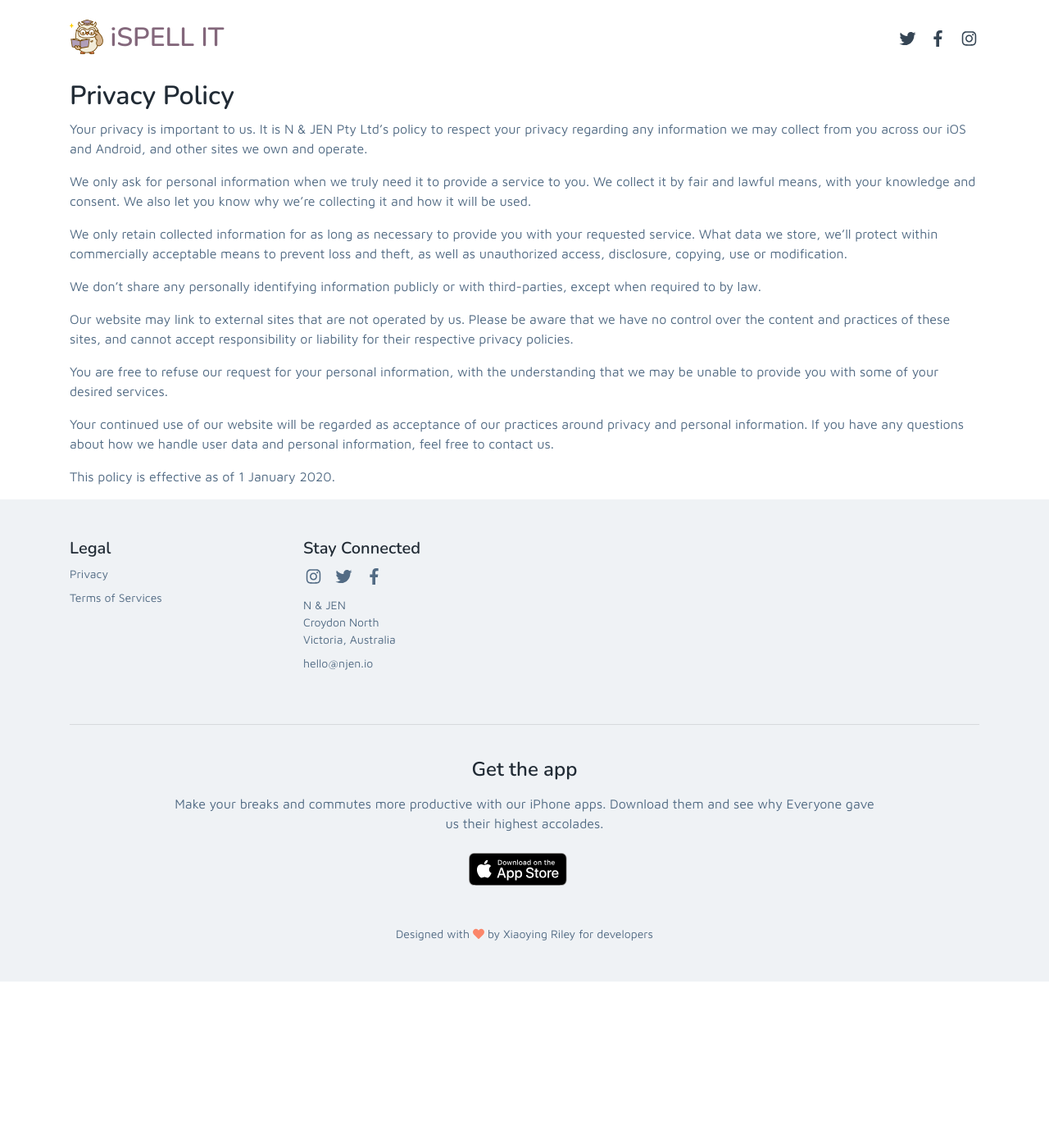
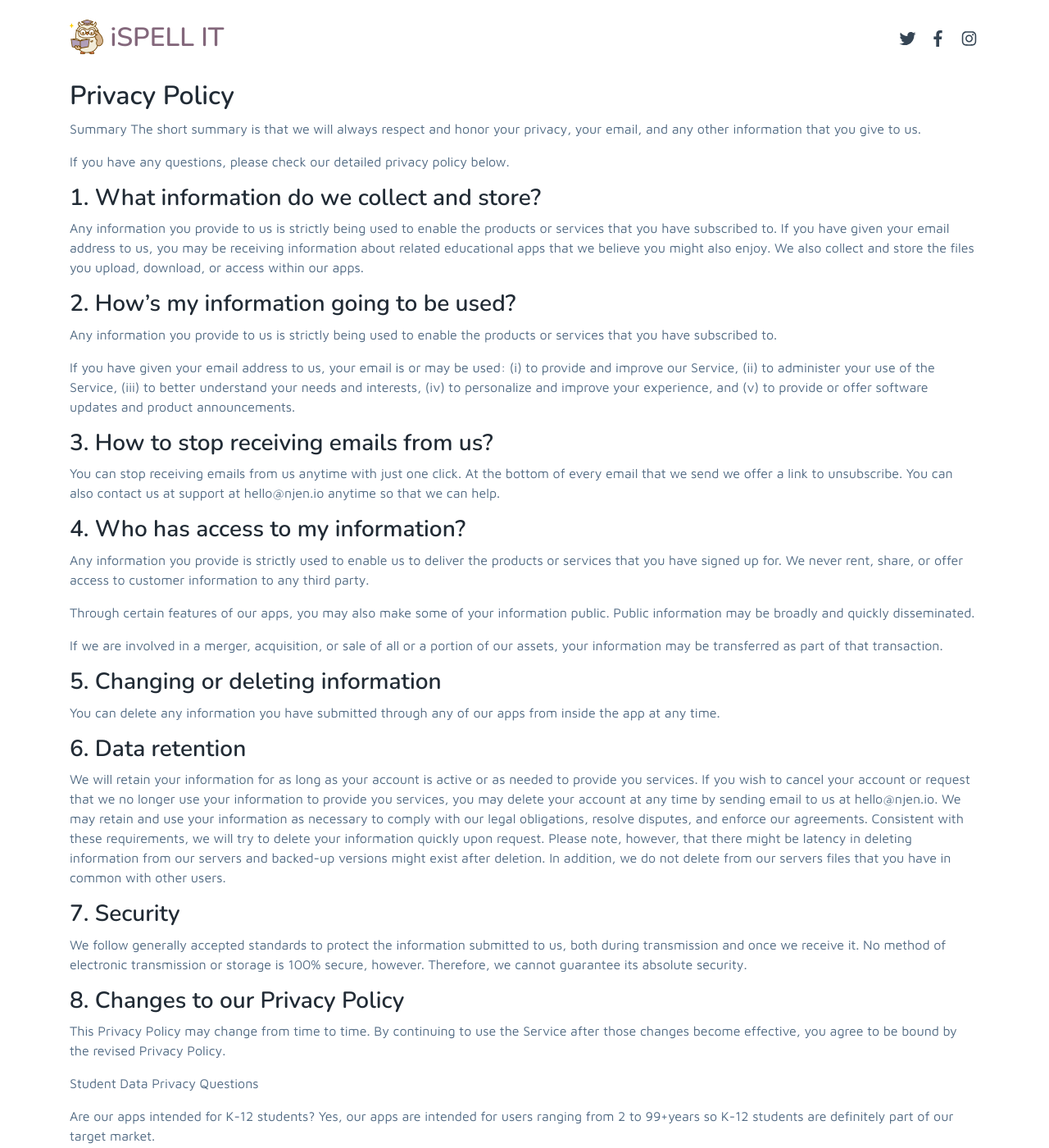
Before and after one commit to ispellit/ispellit, a Jekyll site: the page built from privacy.md, in a window 1280 px wide and 1400 px high. Shown: the whole window at 82% size. Built offline with Jekyll 4.4.1, drawn with Linux system fonts in a browser that asks for light colours; some of the changed text lies outside the part shown.

Commit message:
add privacy

```diff
--- a/privacy.md
+++ b/privacy.md
@@ -8,18 +8,66 @@ filename: privacy
 Privacy Policy
 --------------
 
-Your privacy is important to us. It is N & JEN Pty Ltd's policy to respect your privacy regarding any information we may collect from you across our iOS and Android, and other sites we own and operate.
+Summary
+The short summary is that we will always respect and honor your privacy, your email, and any other information that you give to us.
 
-We only ask for personal information when we truly need it to provide a service to you. We collect it by fair and lawful means, with your knowledge and consent. We also let you know why we’re collecting it and how it will be used.
 
-We only retain collected information for as long as necessary to provide you with your requested service. What data we store, we’ll protect within commercially acceptable means to prevent loss and theft, as well as unauthorized access, disclosure, copying, use or modification.
+If you have any questions, please check our detailed privacy policy below.
 
-We don’t share any personally identifying information publicly or with third-parties, except when required to by law.
+### 1\. What information do we collect and store?
 
-Our website may link to external sites that are not operated by us. Please be aware that we have no control over the content and practices of these sites, and cannot accept responsibility or liability for their respective privacy policies.
+Any information you provide to us is strictly being used to enable the products or services that you have subscribed to. If you have given your email address to us, you may be receiving information about related educational apps that we believe you might also enjoy. We also collect and store the files you upload, download, or access within our apps.
 
-You are free to refuse our request for your personal information, with the understanding that we may be unable to provide you with some of your desired services.
+### 2\. How’s my information going to be used?
 
-Your continued use of our website will be regarded as acceptance of our practices around privacy and personal information. If you have any questions about how we handle user data and personal information, feel free to contact us.
+Any information you provide to us is strictly being used to enable the products or services that you have subscribed to.
 
-This policy is effective as of 1 January 2020.
+If you have given your email address to us, your email is or may be used: (i) to provide and improve our Service, (ii) to administer your use of the Service, (iii) to better understand your needs and interests, (iv) to personalize and improve your experience, and (v) to provide or offer software updates and product announcements.
+
+### 3\. How to stop receiving emails from us?
+
+You can stop receiving emails from us anytime with just one click. At the bottom of every email that we send we offer a link to unsubscribe. You can also contact us at support at hello@njen.io anytime so that we can help.
+
+### 4\. Who has access to my information?
+
+Any information you provide is strictly used to enable us to deliver the products or services that you have signed up for. We never rent, share, or offer access to customer information to any third party.
+
+Through certain features of our apps, you may also make some of your information public. Public information may be broadly and quickly disseminated.
+
+If we are involved in a merger, acquisition, or sale of all or a portion of our assets, your information may be transferred as part of that transaction.
+
+### 5\. Changing or deleting information
+
+You can delete any information you have submitted through any of our apps from inside the app at any time.
+
+### 6\. Data retention
+
+We will retain your information for as long as your account is active or as needed to provide you services. If you wish to cancel your account or request that we no longer use your information to provide you services, you may delete your account at any time by sending email to us at hello@njen.io. We may retain and use your information as necessary to comply with our legal obligations, resolve disputes, and enforce our agreements. Consistent with these requirements, we will try to delete your information quickly upon request. Please note, however, that there might be latency in deleting information from our servers and backed-up versions might exist after deletion. In addition, we do not delete from our servers files that you have in common with other users.
+
+### 7\. Security
+
+We follow generally accepted standards to protect the information submitted to us, both during transmission and once we receive it. No method of electronic transmission or storage is 100% secure, however. Therefore, we cannot guarantee its absolute security.
+
+### 8\. Changes to our Privacy Policy
+
+This Privacy Policy may change from time to time. By continuing to use the Service after those changes become effective, you agree to be bound by the revised Privacy Policy.
+
+Student Data Privacy Questions
+
+Are our apps intended for K-12 students?
+Yes, our apps are intended for users ranging from 2 to 99+years so K-12 students are definitely part of our target market.
+
+Is there any tracking of student information, if so what does this include?
+All tracking is optional.  All of our apps can be used without creating any student accounts.  Some of our apps offer the ability to track user progress but the user account can be anonymous and does not require an email account.  In other words, the student, teacher, and parent are always in control and can decide what if anything gets tracked.
+
+What student data is collected, including metadata, and how is that data used?
+Please see the answer above.  Most of our apps collect zero student data.  If you decide to create a student account with an email address, then some of our apps will track user activity within the app so that the student, teacher, or parent can see how the student is doing.  As we said above, students can always create user accounts without any email if they prefer to have everything anonymous.
+
+Which 3rd party companies do you share data with? Do they adhere to your privacy policy and terms of service?
+None.
+
+Is any student data used for the purpose of advertisement or marketing?
+No.
+
+Is student information disclosed or sold and if so to who?
+No.  We have and will never disclose or sell any student information to anyone.
```
